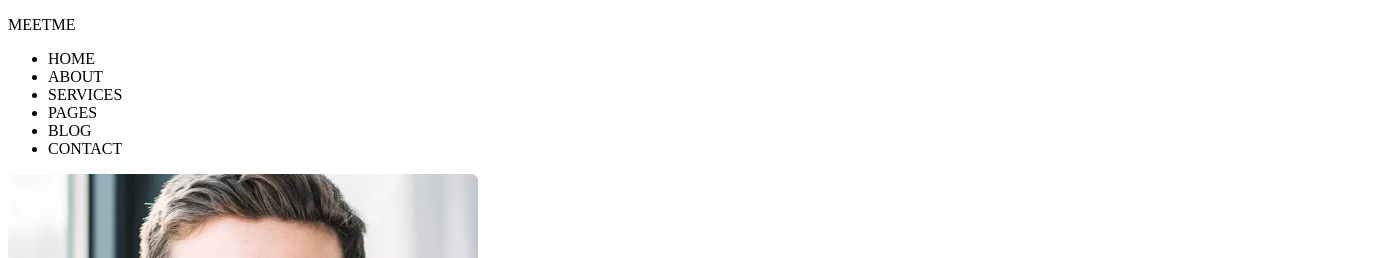
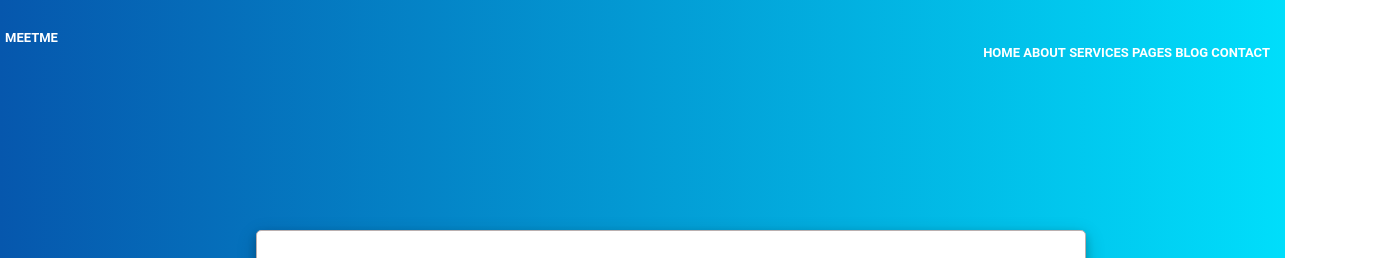
Before and after one commit to sheikhabdullahbinashraf04/Assignment-project-09, a plain HTML site: page index.html in a window 1280 px wide. Shown: the top 258 px of the page, 1373 px wide, since content can reach past the window. Drawn offline with Linux system fonts and the light colour scheme; files whose address does not match are found by name.

Commit message:
add my files

```diff
--- a/index.html
+++ b/index.html
@@ -3,7 +3,7 @@
 
 <head>
   <title>Test Project 009</title>
-  <link rel="stylesheet" href="testproject09.css">
+  <link rel="stylesheet" href="style.css">
   </link>
 
 
```
